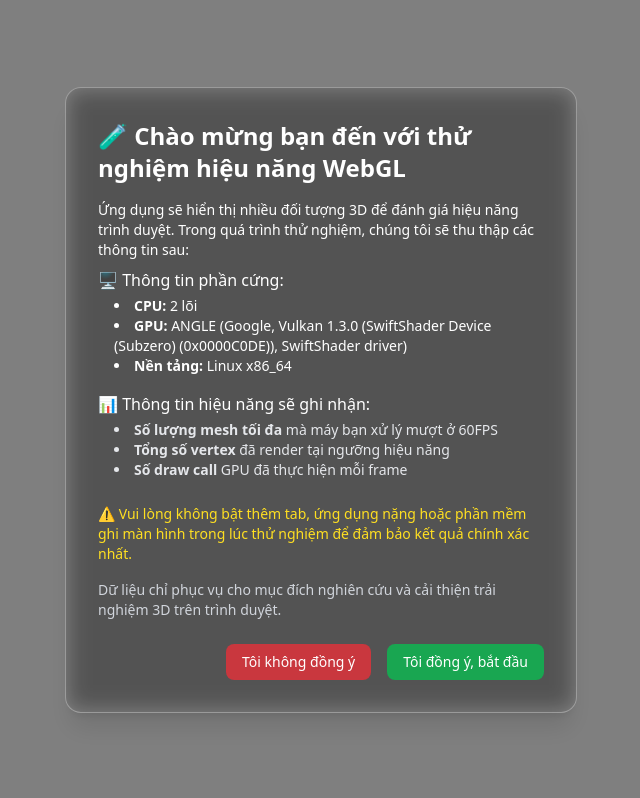
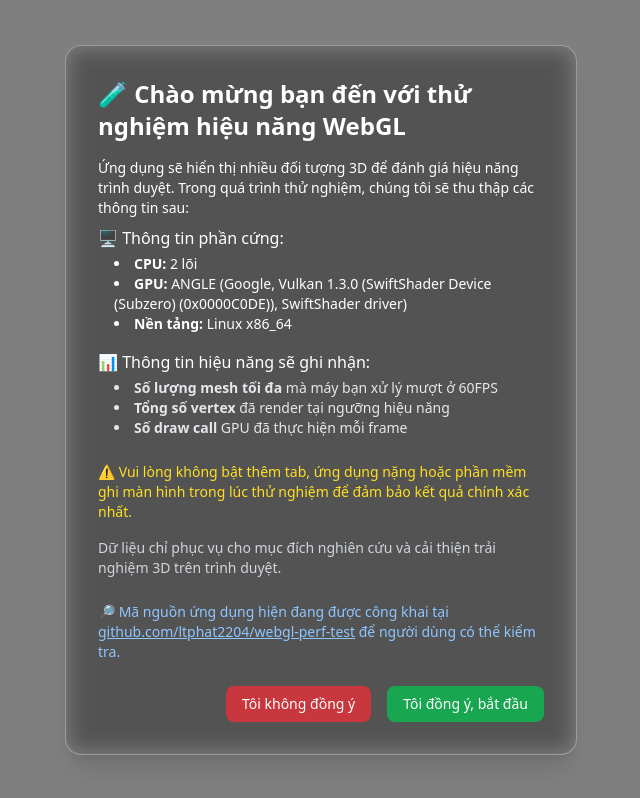
Before and after one commit to ltphat2204/webgl-perf-test, a Next.js app: page / in a window 1280 px wide. Shown: the whole page, without its empty margins (319-959 px from the left). Built offline with nearby package versions, Linux system fonts and the light colour scheme.

Commit message:
Add url to source code

```diff
--- a/src/components/WelcomeOverlay.js
+++ b/src/components/WelcomeOverlay.js
@@ -39,6 +39,18 @@ export default function WelcomeOverlay({ onAccept, onDecline }) {
         <p className="text-sm text-gray-300 mb-6">
           Dữ liệu chỉ phục vụ cho mục đích nghiên cứu và cải thiện trải nghiệm 3D trên trình duyệt.
         </p>
+        <p className="text-sm text-blue-300 mb-6">
+          🔎 Mã nguồn ứng dụng hiện đang được công khai tại{' '}
+          <a
+            href="https://github.com/ltphat2204/webgl-perf-test"
+            target="_blank"
+            rel="noopener noreferrer"
+            className="underline hover:text-blue-400"
+          >
+            github.com/ltphat2204/webgl-perf-test
+          </a>{' '}
+          để người dùng có thể kiểm tra.
+        </p>
         <div className="flex justify-end gap-4">
           <button onClick={onDecline} className="px-4 py-2 text-sm rounded-lg bg-red-500/70 hover:bg-red-600/80">
             Tôi không đồng ý
```
